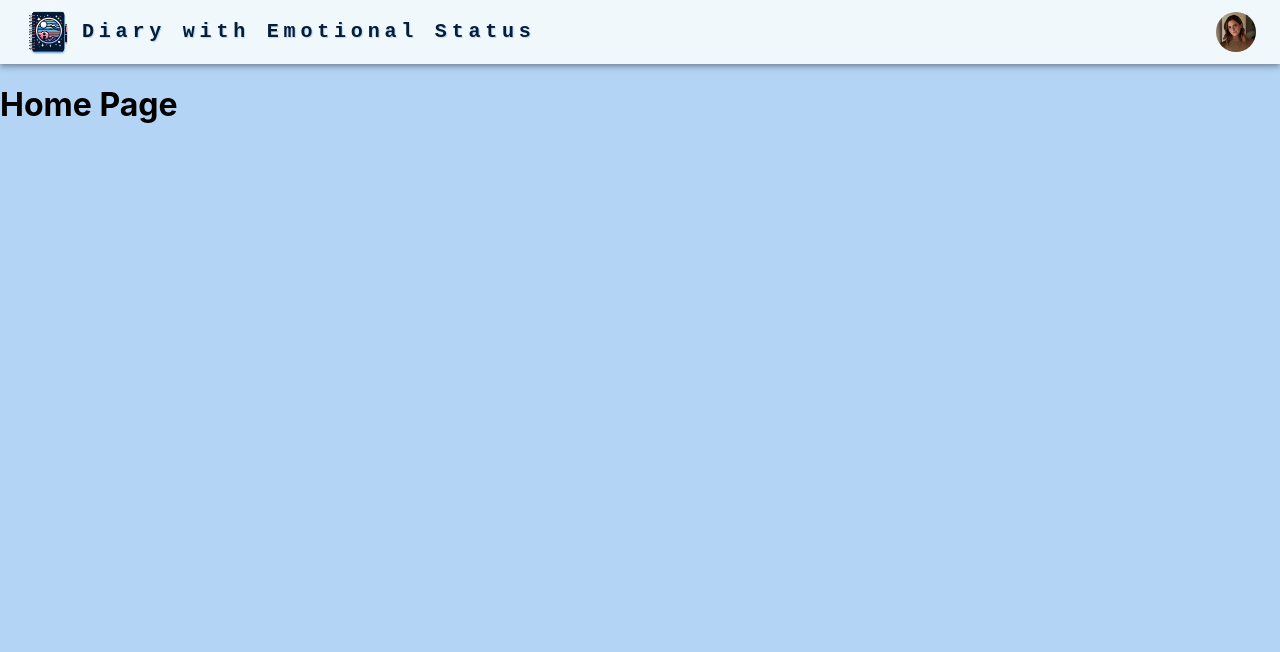
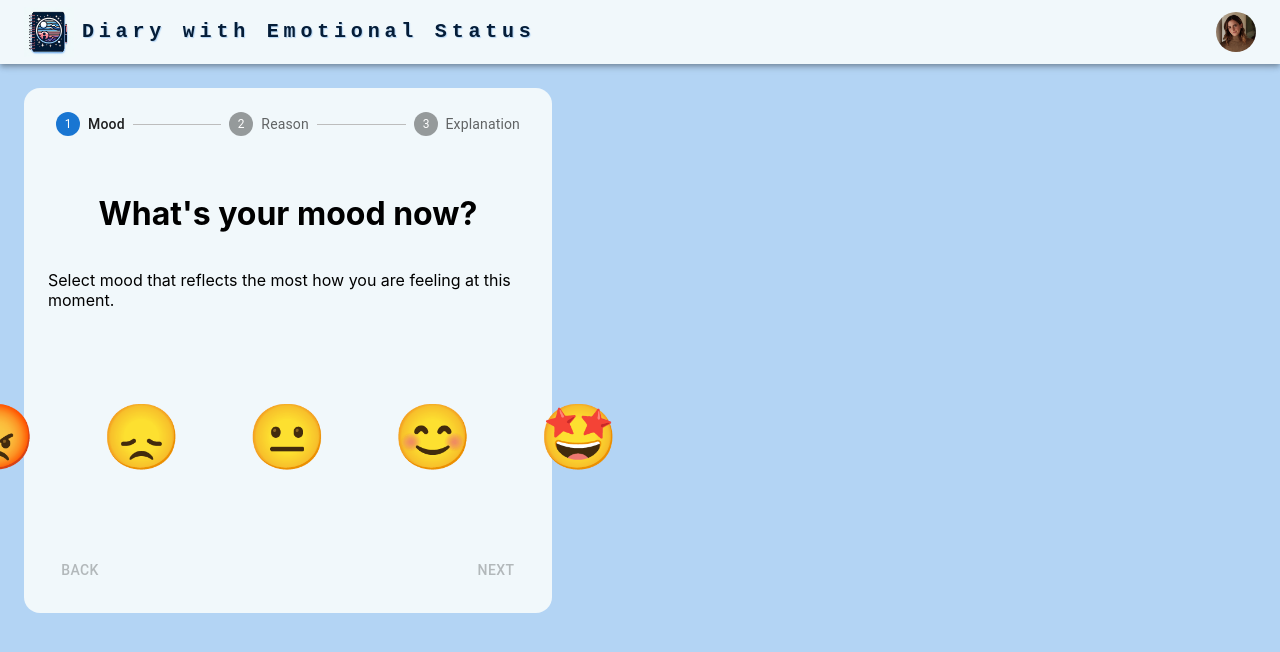
Before and after one commit to Mihai405/DES---Diary-with-Emotional-Status, a React (Create React App) app in the folder web/: page / in a window 1280 px wide. Shown: the top 652 px of the page. Built offline with nearby package versions, Linux system fonts and the light colour scheme.

Commit message:
started working on the mood form. implemented the stepper. first step is done.

```diff
--- /dev/null
+++ b/web/src/components/MoodForm/MoodButtons.tsx
@@ -0,0 +1,48 @@
+import { Button } from '@mui/material';
+import { ReactNode } from 'react';
+
+const moods = ['😡', '😞', '😐', '😊', '🤩'];
+export const MoodButtons = ({
+    selected,
+    onClick,
+}: {
+    selected: number;
+    onClick: (index: number) => void;
+}) => {
+    return (
+        <div className="mood-buttons-container">
+            {moods.map((mood, index) => (
+                <MoodButton
+                    key={index}
+                    selected={selected === index}
+                    onClick={() => onClick(index)}
+                >
+                    {mood}
+                </MoodButton>
+            ))}
+        </div>
+    );
+};
+
+function MoodButton({
+    children,
+    selected,
+    onClick,
+}: {
+    children: ReactNode;
+    selected: boolean;
+    onClick: () => void;
+}) {
+    return (
+        <Button
+            sx={{
+                fontSize: '64px',
+                paddingInline: '24px',
+                backgroundColor: selected ? '#88c3f1' : null,
+            }}
+            onClick={onClick}
+        >
+            {children}
+        </Button>
+    );
+}
--- /dev/null
+++ b/web/src/components/MoodForm/MoodForm.tsx
@@ -0,0 +1,18 @@
+import './styles.css';
+import { MoodFormStep1 } from './MoodFormSteps/MoodFormStep1';
+
+export function MoodForm({
+    activeStep,
+    setDisabled,
+}: {
+    activeStep: number;
+    setDisabled: (disabled: boolean) => void;
+}) {
+    return (
+        <div className="centered-form-flex-wrapper">
+            {activeStep === 0 && <MoodFormStep1 setDisabled={setDisabled} />}
+            {/*{activeStep === 1 && <MoodFormStep2 />}*/}
+            {/*{activeStep === 2 && <MoodFormStep3 />}*/}
+        </div>
+    );
+}
--- /dev/null
+++ b/web/src/components/MoodForm/MoodFormStepperWrapper.tsx
@@ -0,0 +1,79 @@
+import * as React from 'react';
+import Box from '@mui/material/Box';
+import Stepper from '@mui/material/Stepper';
+import Step from '@mui/material/Step';
+import StepLabel from '@mui/material/StepLabel';
+import Button from '@mui/material/Button';
+import { MoodForm } from './MoodForm';
+
+const steps = ['Mood', 'Reason', 'Explanation'];
+
+export function MoodFormStepperWrapper() {
+    const [activeStep, setActiveStep] = React.useState(0);
+    const [disabled, setDisabled] = React.useState(true);
+
+    const handleNext = () => {
+        setActiveStep(prevActiveStep => prevActiveStep + 1);
+        if (activeStep === steps.length - 1) {
+            handleReset();
+        }
+    };
+
+    const handleBack = () => {
+        setActiveStep(prevActiveStep => prevActiveStep - 1);
+    };
+
+    const handleReset = () => {
+        setActiveStep(0);
+    };
+
+    return (
+        <div className="container">
+            <Box sx={{ width: '100%' }}>
+                <Stepper activeStep={activeStep}>
+                    {steps.map(label => {
+                        const stepProps: { completed?: boolean } = {};
+                        const labelProps: {
+                            optional?: React.ReactNode;
+                        } = {};
+                        return (
+                            <Step key={label} {...stepProps}>
+                                <StepLabel {...labelProps}>{label}</StepLabel>
+                            </Step>
+                        );
+                    })}
+                </Stepper>
+
+                <MoodForm activeStep={activeStep} setDisabled={setDisabled} />
+
+                {activeStep !== steps.length && (
+                    <React.Fragment>
+                        <Box
+                            sx={{
+                                display: 'flex',
+                                flexDirection: 'row',
+                                pt: 2,
+                            }}
+                        >
+                            <Button
+                                color="inherit"
+                                disabled={activeStep === 0}
+                                onClick={handleBack}
+                                sx={{ mr: 1 }}
+                            >
+                                Back
+                            </Button>
+                            <Box sx={{ flex: '1 1 auto' }} />
+
+                            <Button onClick={handleNext} disabled={disabled}>
+                                {activeStep === steps.length - 1
+                                    ? 'Finish'
+                                    : 'Next'}
+                            </Button>
+                        </Box>
+                    </React.Fragment>
+                )}
+            </Box>
+        </div>
+    );
+}
--- /dev/null
+++ b/web/src/components/MoodForm/MoodFormSteps/MoodFormStep1.tsx
@@ -0,0 +1,27 @@
+import { useState } from 'react';
+import { MoodButtons } from '../MoodButtons';
+
+export function MoodFormStep1({
+    setDisabled,
+}: {
+    setDisabled: (disabled: boolean) => void;
+}) {
+    const [selectedMood, setSelectedMood] = useState<number>(-1);
+    return (
+        <>
+            <h1>What's your mood now?</h1>
+            <p>
+                Select mood that reflects the most how you are feeling at this
+                moment.
+            </p>
+
+            <MoodButtons
+                selected={selectedMood}
+                onClick={index => {
+                    if (selectedMood === -1) setDisabled(false);
+                    setSelectedMood(index);
+                }}
+            />
+        </>
+    );
+}
--- /dev/null
+++ b/web/src/components/MoodForm/styles.css
@@ -0,0 +1,21 @@
+.centered-form-flex-wrapper {
+    display: flex;
+    flex-direction: column;
+    align-items: center;
+    justify-content: center;
+    height: 50vh;
+    width: 60vh;
+}
+
+.button-wrapper {
+    font-size: 80px;
+}
+
+.mood-buttons-container {
+    display: flex;
+    flex-direction: row;
+    align-items: center;
+    justify-content: center;
+    gap: 16px;
+    margin-top: 50px;
+}
--- a/web/src/pages/HomePage.tsx
+++ b/web/src/pages/HomePage.tsx
@@ -1,10 +1,11 @@
 import NavBar from '../components/NavBar/NavBar';
+import { MoodFormStepperWrapper } from '../components/MoodForm/MoodFormStepperWrapper';
 
 export function HomePage() {
     return (
         <div>
             <NavBar />
-            <h1>Home Page</h1>
+            <MoodFormStepperWrapper />
         </div>
     );
 }
```
Also changed, not shown: web/src/components/MoodForm/MoodFormSteps/MoodFormStep2.tsx (added, +8 -0 lines).
